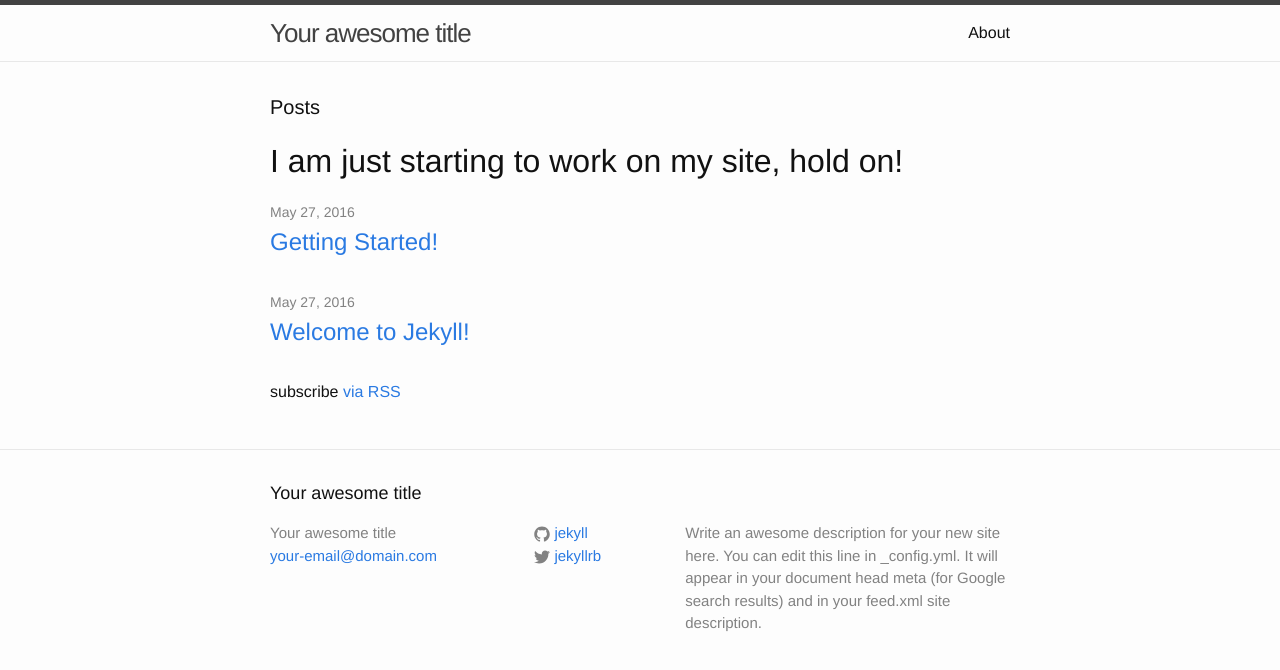
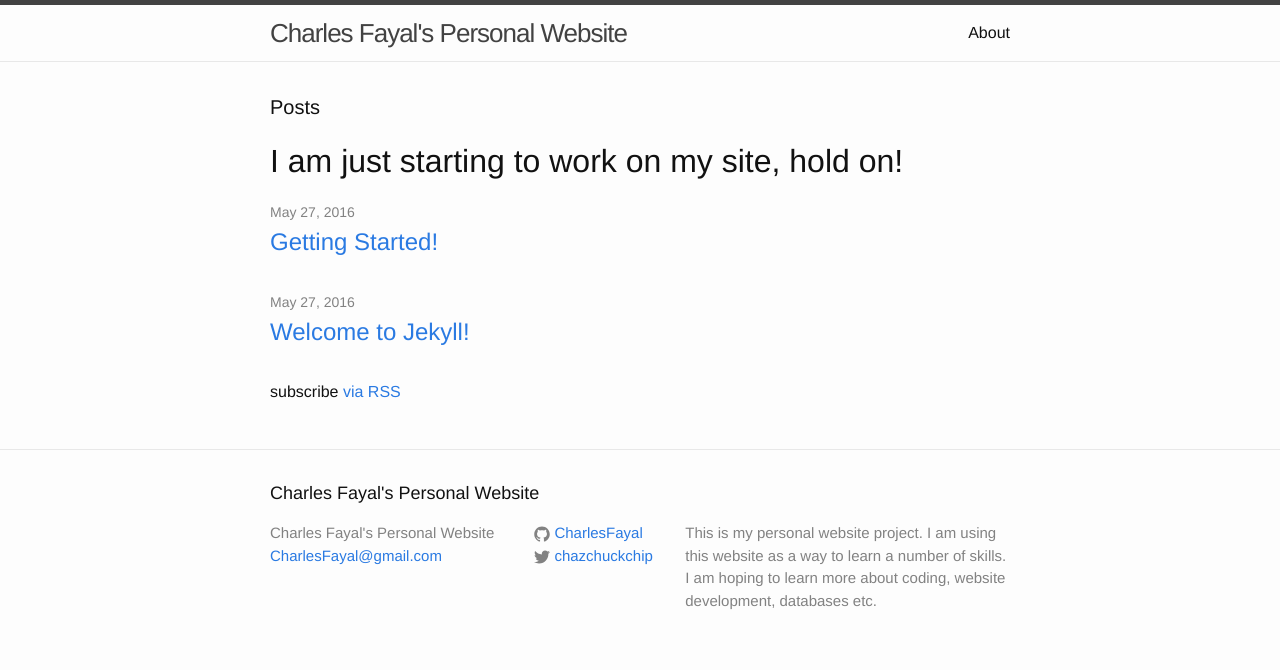
Before and after one commit to charlesfayal/charlesfayal.github.io, a Jekyll site: the page built from index.html, in a window 1280 px wide. Shown: the top 670 px of the page. Built offline with Jekyll 4.4.1, drawn with Linux system fonts in a browser that asks for light colours.

Commit message:
Update _config.yml

```diff
--- a/_config.yml
+++ b/_config.yml
@@ -6,16 +6,19 @@
 # 'jekyll serve'. If you change this file, please restart the server process.
 
 # Site settings
-title: Your awesome title
-email: your-email@domain.com
-description: > # this means to ignore newlines until "baseurl:"
-  Write an awesome description for your new site here. You can edit this
-  line in _config.yml. It will appear in your document head meta (for
-  Google search results) and in your feed.xml site description.
+title: Charles Fayal's Personal Website
+email: CharlesFayal@gmail.com
+description: >
+  This is my personal website project. I am using this website as a way to learn a number of skills.
+  I am hoping to learn more about coding, website development, databases etc.
+# this means to ignore newlines until "baseurl:"
+  #Write an awesome description for your new site here. You can edit this
+  #line in _config.yml. It will appear in your document head meta (for
+  #Google search results) and in your feed.xml site description.
 baseurl: "" # the subpath of your site, e.g. /blog
-url: "http://yourdomain.com" # the base hostname & protocol for your site
-twitter_username: jekyllrb
-github_username:  jekyll
+url: "http://CharlesFayaal.com" # the base hostname & protocol for your site
+twitter_username: chazchuckchip
+github_username:  CharlesFayal
 
 # Build settings
 markdown: kramdown
```
